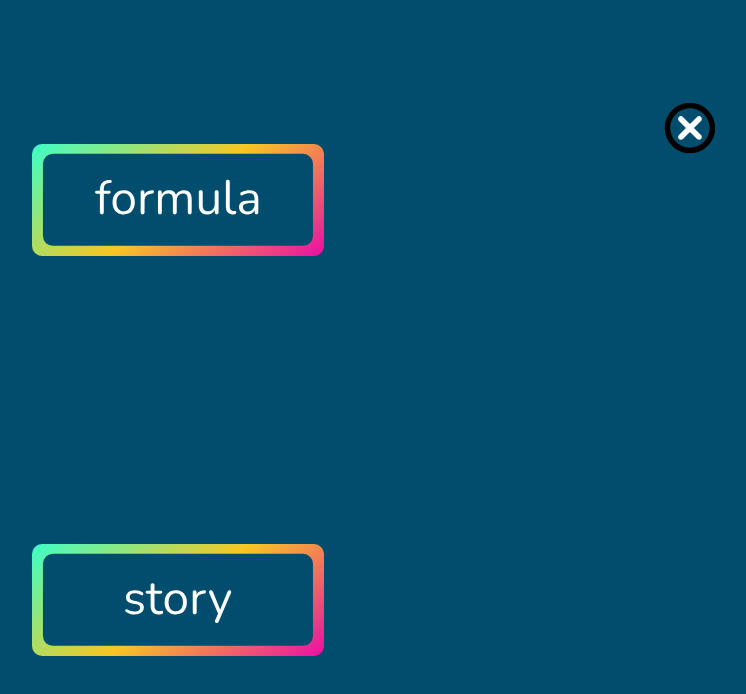
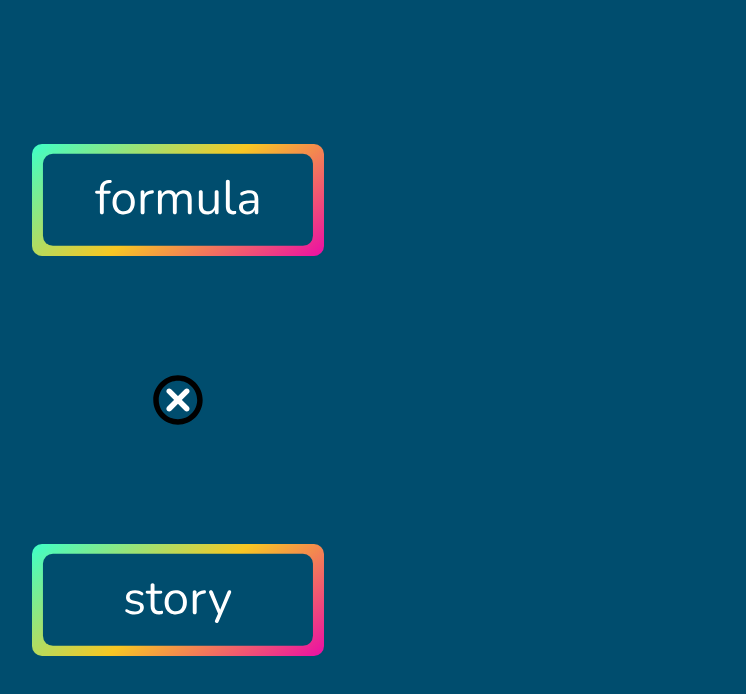
Before and after one commit to AnimeNyaruko/Web, a plain HTML site: page index.html in a window 1280 px wide. Both pictures are taken after a click on the element 1146 px from the left and 142 px from the top of the page. Shown: the whole page, without its empty margins (462-1208 px from the left). Drawn offline with Linux system fonts and the light colour scheme.

Commit message:
Add files via upload

```diff
--- a/Search-bar/Menu.css
+++ b/Search-bar/Menu.css
@@ -34,6 +34,9 @@
 }
 
 #phone_menu{
+    display: none;
+    width: 100%;
+    height: 100%;
     background: #004D6E;
     position: absolute;
     filter: blur(2px);
@@ -53,11 +56,11 @@
 }
 
 #phone_menu #X {
-    position: absolute;
-    right: 0%;
-    top: 0%;
-    float: right;
-    transform: scale(0.2);
+    position:absolute;
+    width: 100px;
+    height: 100px;
+    transform: scale(0.5);
+    /* background: white; */
 }
 
 .P {
```
